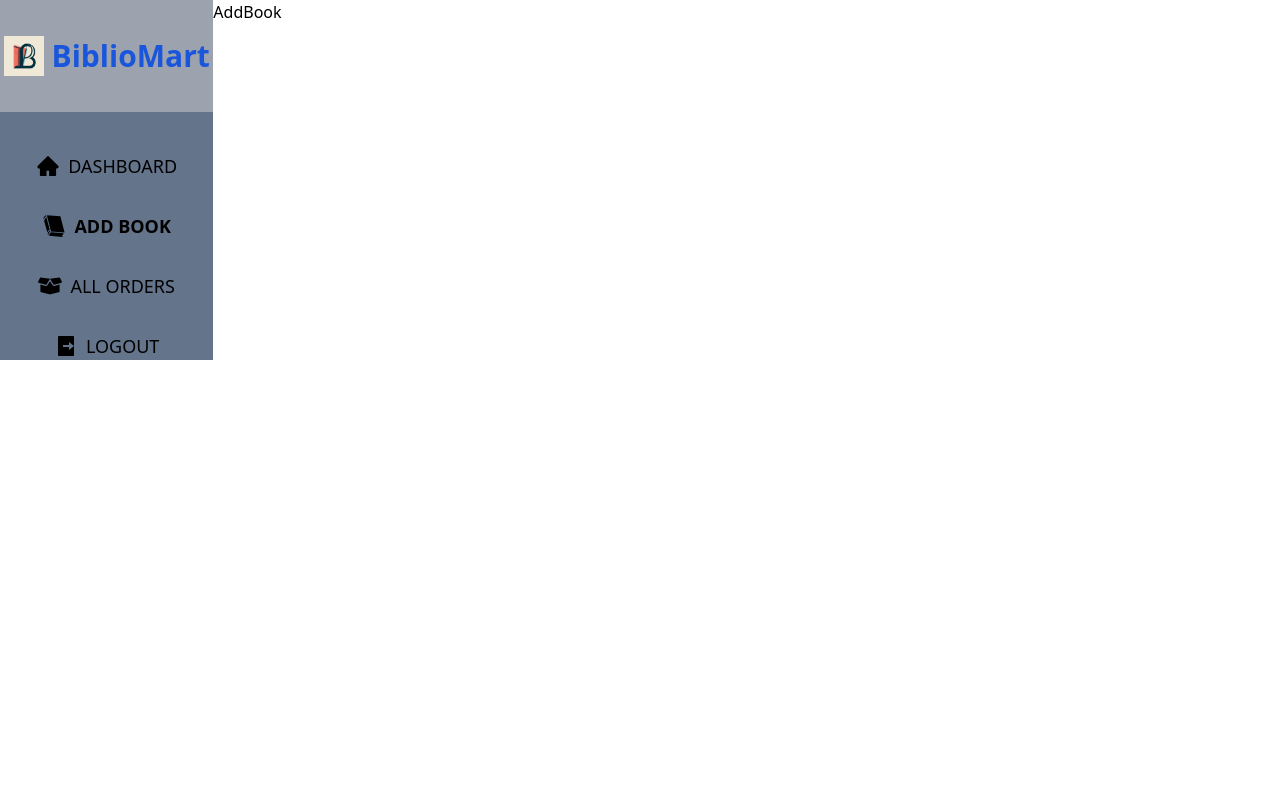
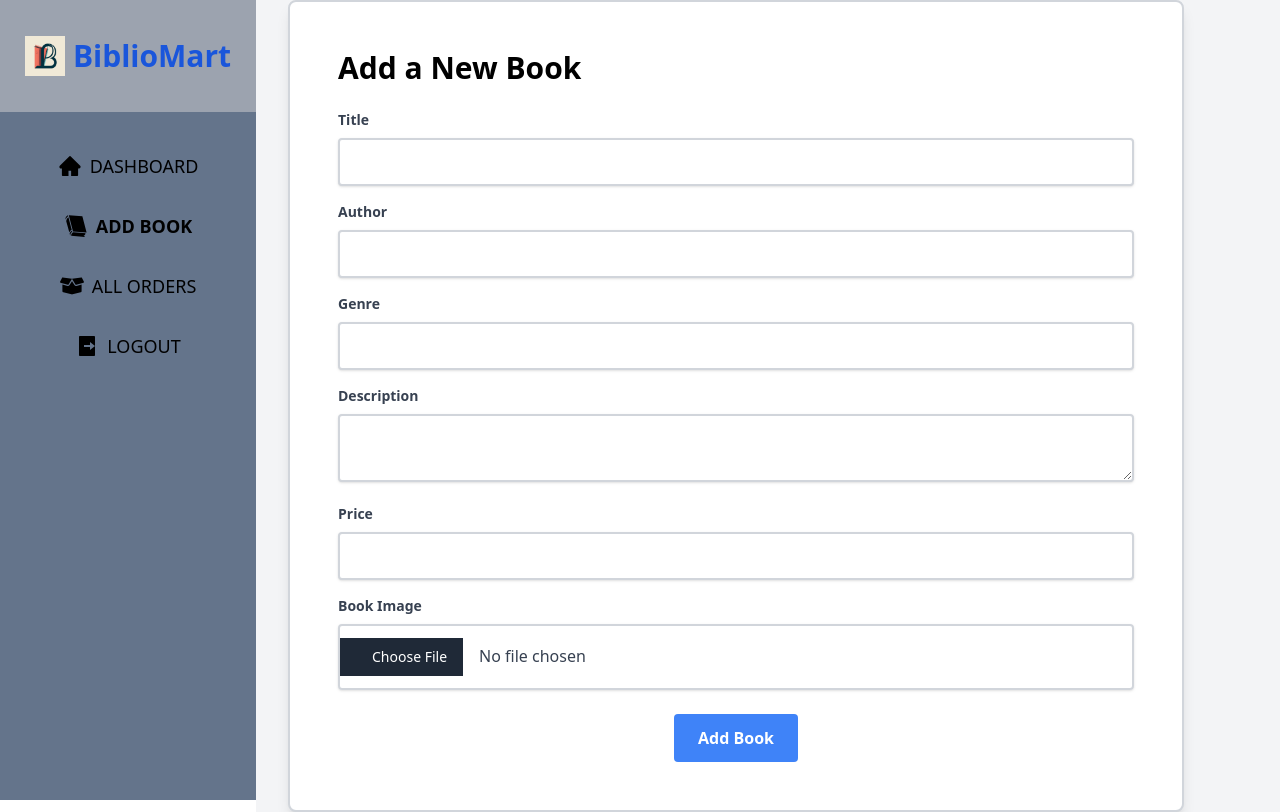
Before and after one commit to Surendra277/Book-Store, a React (Vite) app in the folder bookstore_client/: page /admin/addBook in a window 1280 px wide. Built offline with nearby package versions, Linux system fonts and the light colour scheme.

Commit message:
admin update

```diff
--- a/bookstore_client/src/Admin/Layout/Layout.jsx
+++ b/bookstore_client/src/Admin/Layout/Layout.jsx
@@ -8,7 +8,7 @@ const Layout = () => {
   return (
     <>  <div className='flex'>
         <SiderBar />
-        <div className='flex'>
+        <div className='flex w-full'>
             <Outlet />
         </div>
         </div>
--- a/bookstore_client/src/Admin/Layout/SiderBar.jsx
+++ b/bookstore_client/src/Admin/Layout/SiderBar.jsx
@@ -17,24 +17,24 @@ const SiderBar = () => {
   ];
 
   return (
-    <div className='w-1/6 bg-slate-500 flex flex-col items-center '>
+    <div className='w-1/6 sm:w-1/4 bg-slate-500 flex flex-col items-center h-screen'>
       {/* Logo */}
-      <div className='text-3xl font-bold text-blue-700 h-28 flex justify-center items-center bg-gray-400 w-full'>
+      <div className='text-3xl font-bold text-blue-700 h-20 sm:h-28 flex justify-center items-center bg-gray-400 w-full'>
         <div className='flex justify-between items-center gap-2'>
-          <img src={logo} alt="Logo" className='w-10 h-10' />
-          BiblioMart
+          <img src={logo} alt="Logo" className='w-8 h-8 sm:w-10 sm:h-10' />
+          <span className='hidden sm:block'>BiblioMart</span>
         </div>
       </div>
 
       {/* navitem */}
-      <ul className='flex flex-col items-center mt-10 gap-8 w-full'>
+      <ul className='flex flex-col items-center mt-4 sm:mt-10 gap-4 sm:gap-8 w-full'>
         {navItems.map((item) => (
           <Link
             key={item.path}
             to={item.path}
-            className={`flex items-center text-base text-yellow uppercase cursor-pointer text-lg dark:text-white dark:hover:text-yellow-500 hover:text-blue-700 ${location.pathname === item.path ? 'font-bold' : ''}`}
+            className={`flex items-center text-sm sm:text-base text-yellow uppercase cursor-pointer sm:text-lg dark:text-white dark:hover:text-yellow-500 hover:text-blue-700 ${location.pathname === item.path ? 'font-bold' : ''}`}
           >
-            <item.icon className='w-6 h-6 mr-2' />
+            <item.icon className='w-5 h-5 sm:w-6 sm:h-6 mr-1 sm:mr-2' />
             {item.link}
           </Link>
         ))}
--- a/bookstore_client/src/Admin/Pages/AddBook.jsx
+++ b/bookstore_client/src/Admin/Pages/AddBook.jsx
@@ -1,9 +1,131 @@
-import React from 'react'
+import React, { useState } from 'react';
 
-const AddBook = () => {
+function AddBookForm() {
+  const [title, setTitle] = useState('');
+  const [author, setAuthor] = useState('');
+  const [genre, setGenre] = useState('');
+  const [description, setDescription] = useState('');
+  const [price, setPrice] = useState('');
+  const [image, setImage] = useState(null);
+
+  const handleSubmit = (e) => {
+    e.preventDefault();
+    // Handle form submission
+    const formData = new FormData();
+    formData.append('title', title);
+    formData.append('author', author);
+    formData.append('genre', genre);
+    formData.append('description', description);
+    formData.append('price', price);
+    formData.append('image', image);
+
+    console.log({ title, author, genre, description, price, image });
+    // Here you can handle form data, for example, send it to an API
+    // Clear the form
+    setTitle('');
+    setAuthor('');
+    setGenre('');
+    setDescription('');
+    setPrice('');
+    setImage('');
+  };
+
   return (
-    <div>AddBook</div>
-  )
+    <div className="w-full flex items-center justify-left min-h-screen px-4 sm:px-6 lg:px-8 bg-gray-100">
+      <form
+        className="w-full max-w-4xl p-8 sm:p-10 lg:p-12 border-2 border-gray-300 rounded-lg shadow-lg bg-white"
+        onSubmit={handleSubmit}
+      >
+        <h2 className="text-3xl font-bold mb-6 text-left">Add a New Book</h2>
+        <div className="grid grid-cols-1 sm:grid-cols-2 ">
+          <div className="mb-4 col-span-2">
+            <label className="block text-gray-700 text-sm font-bold mb-2" htmlFor="title">
+              Title
+            </label>
+            <input
+              type="text"
+              id="title"
+              value={title}
+              onChange={(e) => setTitle(e.target.value)}
+              className="shadow appearance-none border-2 border-gray-300 rounded w-full py-3 px-4 text-gray-700 leading-tight focus:outline-none focus:shadow-outline"
+              required
+            />
+          </div>
+          <div className="mb-4 col-span-2">
+            <label className="block text-gray-700 text-sm font-bold mb-2" htmlFor="author">
+              Author
+            </label>
+            <input
+              type="text"
+              id="author"
+              value={author}
+              onChange={(e) => setAuthor(e.target.value)}
+              className="shadow appearance-none border-2 border-gray-300 rounded w-full py-3 px-4 text-gray-700 leading-tight focus:outline-none focus:shadow-outline"
+              required
+            />
+          </div>
+          <div className="mb-4 col-span-2">
+            <label className="block text-gray-700 text-sm font-bold mb-2" htmlFor="genre">
+              Genre
+            </label>
+            <input
+              type="text"
+              id="genre"
+              value={genre}
+              onChange={(e) => setGenre(e.target.value)}
+              className="shadow appearance-none border-2 border-gray-300 rounded w-full py-3 px-4 text-gray-700 leading-tight focus:outline-none focus:shadow-outline"
+              required
+            />
+          </div>
+          <div className="mb-4 col-span-2">
+            <label className="block text-gray-700 text-sm font-bold mb-2" htmlFor="description">
+              Description
+            </label>
+            <textarea
+              id="description"
+              value={description}
+              onChange={(e) => setDescription(e.target.value)}
+              className="shadow appearance-none border-2 border-gray-300 rounded w-full py-3 px-4 text-gray-700 leading-tight focus:outline-none focus:shadow-outline"
+              required
+            />
+          </div>
+          <div className="mb-4 col-span-2">
+            <label className="block text-gray-700 text-sm font-bold mb-2" htmlFor="price">
+              Price
+            </label>
+            <input
+              type="number"
+              id="price"
+              value={price}
+              onChange={(e) => setPrice(e.target.value)}
+              className="shadow appearance-none border-2 border-gray-300 rounded w-full py-3 px-4 text-gray-700 leading-tight focus:outline-none focus:shadow-outline"
+              required
+            />
+          </div>
+          <div className="mb-2 col-span-2">
+            <label className="block text-gray-700 text-sm font-bold mb-2" htmlFor="image">
+              Book Image
+            </label>
+            <input
+              type="file"
+              id="image"
+              onChange={(e) => setImage(e.target.files[0])}
+              className="shadow appearance-none border-2 border-gray-300 rounded w-full py-3 px-4 text-gray-700 leading-tight focus:outline-none focus:shadow-outline"
+              required
+            />
+          </div>
+        </div>
+        <div className="flex items-center justify-center mt-4">
+          <button
+            type="submit"
+            className="bg-blue-500 hover:bg-blue-700 text-white font-bold py-3 px-6 rounded focus:outline-none focus:shadow-outline"
+          >
+            Add Book
+          </button>
+        </div>
+      </form>
+    </div>
+  );
 }
 
-export default AddBook
+export default AddBookForm;
```
